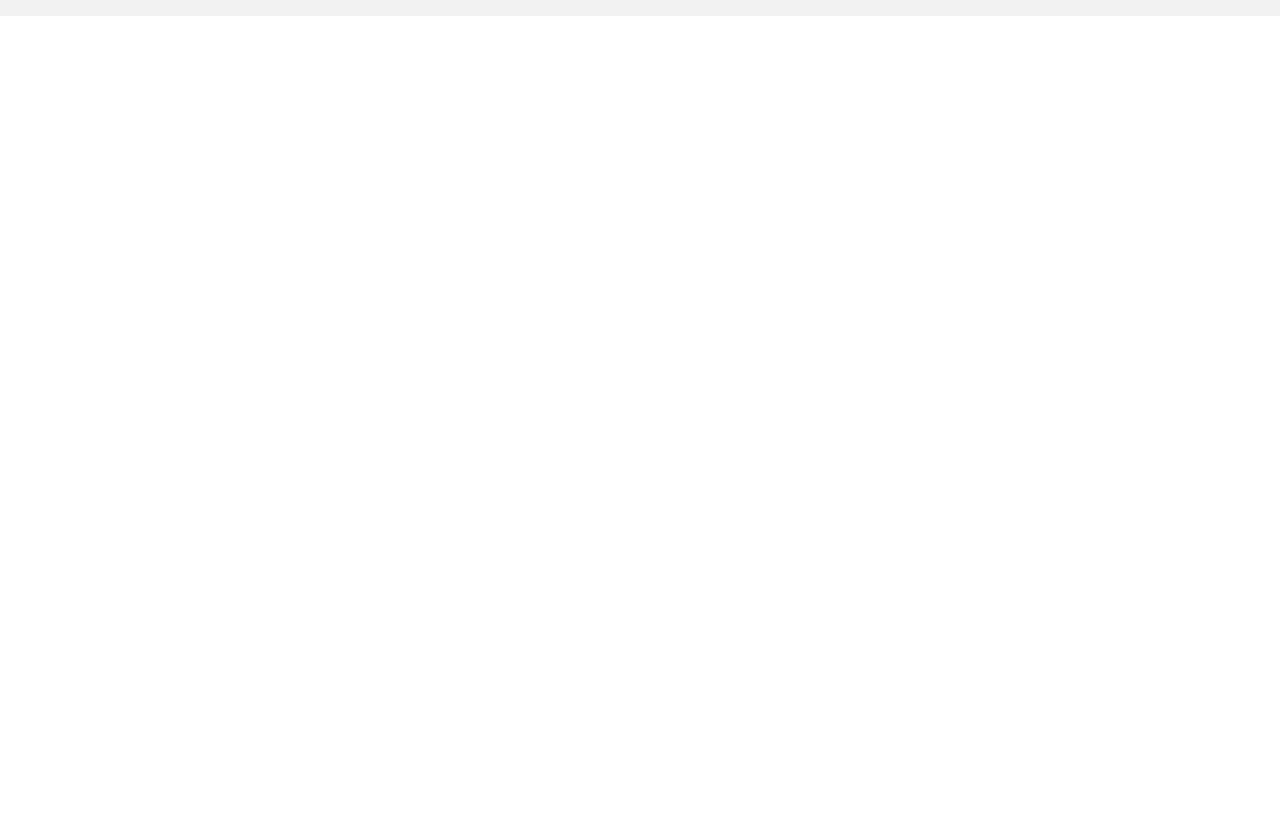
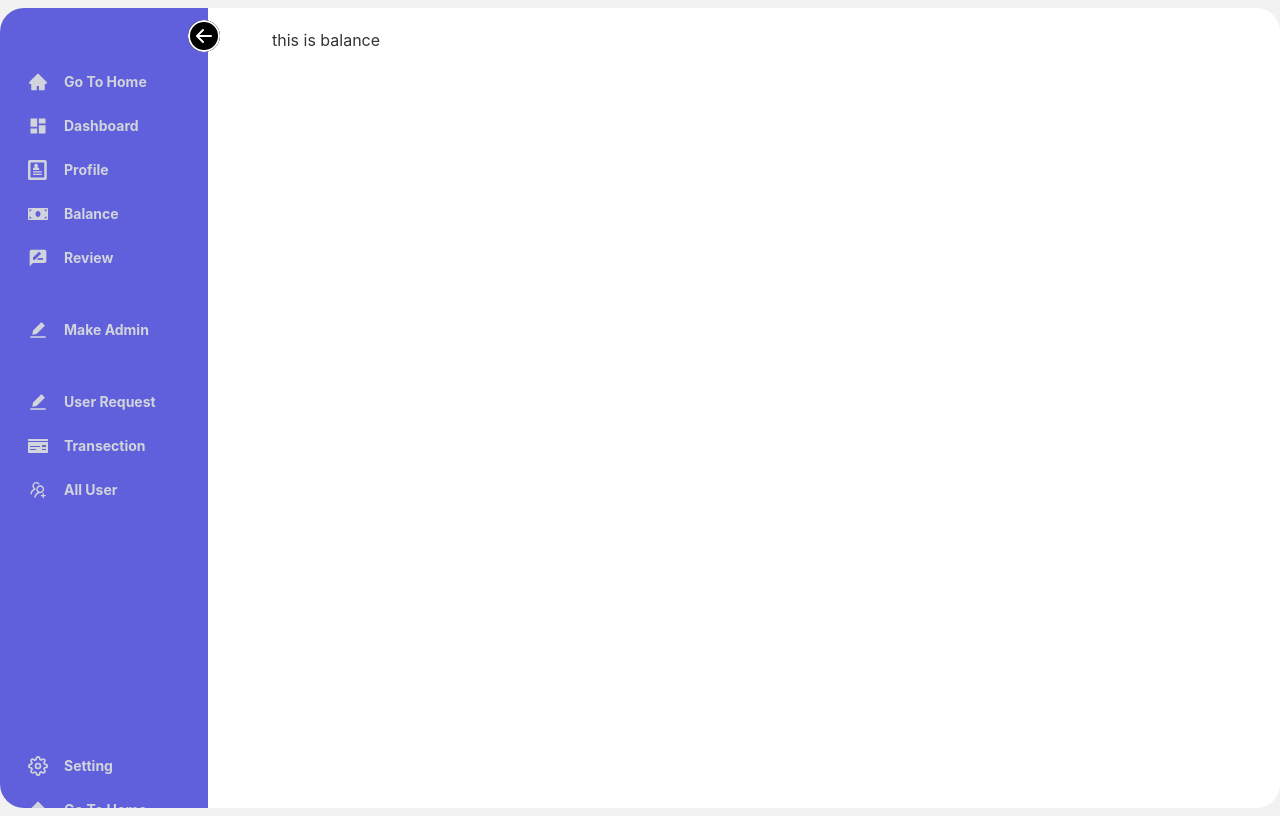
Before and after one commit to azizurrahman-zero/digimoney-bank_client-side, a React (Create React App) app: page /dashboard/balance in a window 1280 px wide. Before the commit this address had no page. Built offline with nearby package versions, Linux system fonts and the light colour scheme.

Commit message:
do not marge

```diff
--- a/src/App.js
+++ b/src/App.js
@@ -25,6 +25,7 @@ import Menubar from "./Shared/Menubar";
 
 import Transection from "./pages/Dashboard/Transection";
 import ScrollToTop from "./Shared/ScrollToTop";
+import Balance from "./pages/Dashboard/Balance";
 
 function App() {
   const { pathname } = useLocation();
@@ -49,6 +50,7 @@ function App() {
           <Route index element={<WelcomePage />} />
           <Route path="dashboard" element={<WelcomePage />} />
           <Route path="profile" element={<Profile />} />
+          <Route path="balance" element={<Balance/>} />
           <Route path="user-request" element={<UserRequest />} />
           <Route path="allusers" element={<AllUsers />} />
           <Route path="sendmoney" element={<SendMoney />} />
--- a/src/Shared/ScrollToTop.js
+++ b/src/Shared/ScrollToTop.js
@@ -5,8 +5,8 @@ const ScrollToTop = () => {
     const [visiable,setVisible]=useState(false)
     // Show or visible button
     const toggleVisible = () => {
-        const scrolled = document.documentElement.scrollTop;
-        console.log(scrolled)
+        // const scrolled = document.documentElement.scrollTop;
+        // // console.log(scrolled)
         if ( window.scrollY> 300){
         setVisible(true)
         }
--- /dev/null
+++ b/src/pages/Dashboard/Balance.js
@@ -0,0 +1,11 @@
+import React from 'react';
+
+const Balance = () => {
+    return (
+        <div>
+            <h1>this is balance</h1>
+        </div>
+    );
+};
+
+export default Balance;
--- a/src/pages/Dashboard/Dashboard.js
+++ b/src/pages/Dashboard/Dashboard.js
@@ -5,7 +5,7 @@ import { BsArrowLeftCircle } from 'react-icons/bs'
 import { RiBarChartHorizontalLine } from 'react-icons/ri'
 import { AiOutlineUsergroupAdd, AiFillEdit, AiFillHome } from 'react-icons/ai'
 import { FiSettings, FiLogOut } from 'react-icons/fi'
-import { FaMoneyCheck } from 'react-icons/fa'
+import { FaMoneyCheck,FaMoneyBill } from 'react-icons/fa'
 import { MdRateReview, MdDashboard } from 'react-icons/md'
 import { ImProfile } from 'react-icons/im'
 import { Outlet } from 'react-router-dom'
@@ -20,6 +20,7 @@ const Dashboard = () => {
     { title: "Go To Home", path: "/", src: <AiFillHome className='w-5 h-5' /> },
     { title: "Dashboard", path: "/dashboard", src: <MdDashboard className='w-5 h-5' /> },
     { title: "Profile", path: "/dashboard/profile", src: <ImProfile className='w-5 h-5' /> },
+    { title: "Balance", path: "/dashboard/balance", src: <FaMoneyBill className='w-5 h-5' /> },
 
     { title: "Review", path: "/dashboard/review", src: <MdRateReview className='w-5 h-5' /> },
     { title: "Make Admin", path: "/", src: <AiFillEdit className='w-5 h-5' />, gap: true },
--- a/src/pages/Dashboard/Maneger/CheckInformation.js
+++ b/src/pages/Dashboard/Maneger/CheckInformation.js
@@ -15,6 +15,7 @@ const CheckInformation = ({ information, users, setUsers }) => {
 
   const approved = (id, { information }) => {
 
+
     fetch('http://localhost:4000/approvedUsers', {
       method: 'POST',
       headers: {
@@ -30,9 +31,6 @@ const CheckInformation = ({ information, users, setUsers }) => {
 
 
     // delete task
-
-
-
     const url = `http://localhost:4000/users/${id}`;
 
     fetch(url, {
@@ -108,7 +106,7 @@ const CheckInformation = ({ information, users, setUsers }) => {
                 <tr>
                   <td>Amount Number</td>
                   <td>
-                    <input type="number" name="" id="" />
+                    <input type="number" placeholder="Provide new account number" name="" id="" />
                   </td>
                 </tr>
               </tbody>
```
